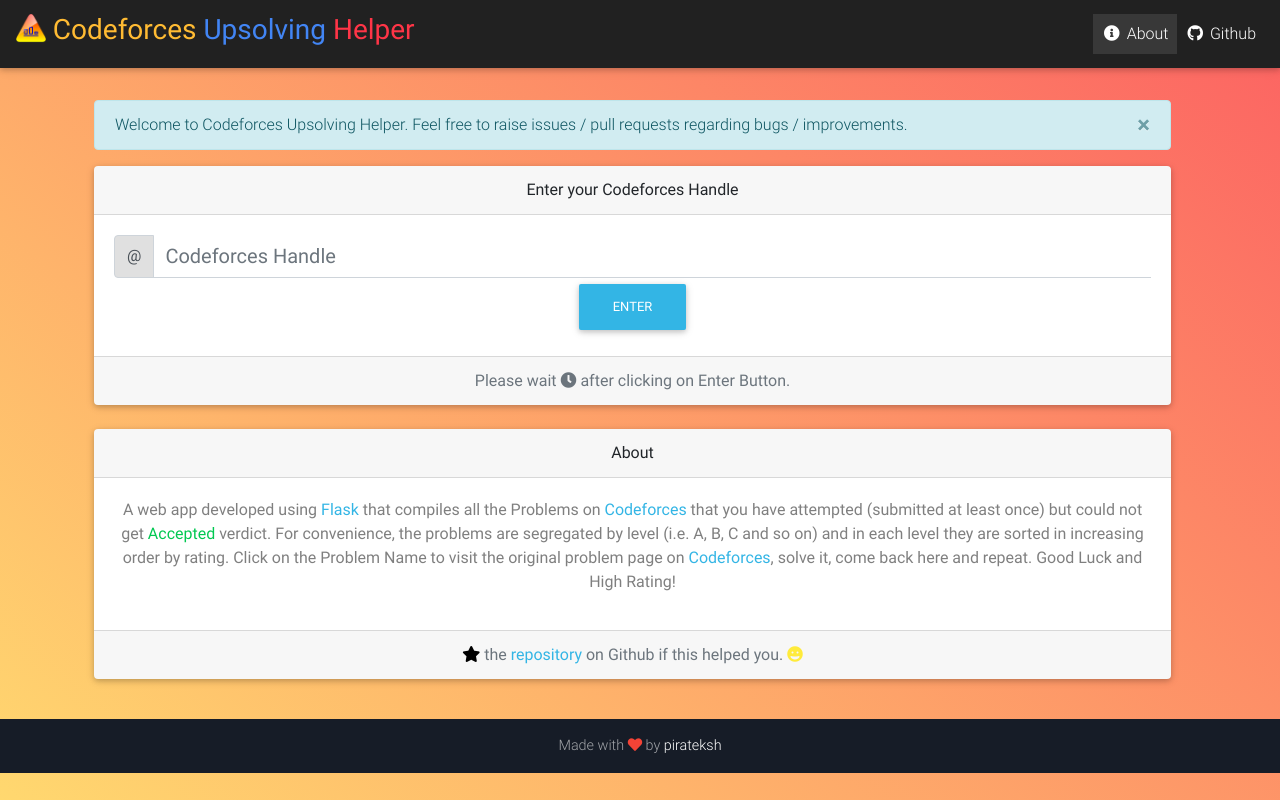
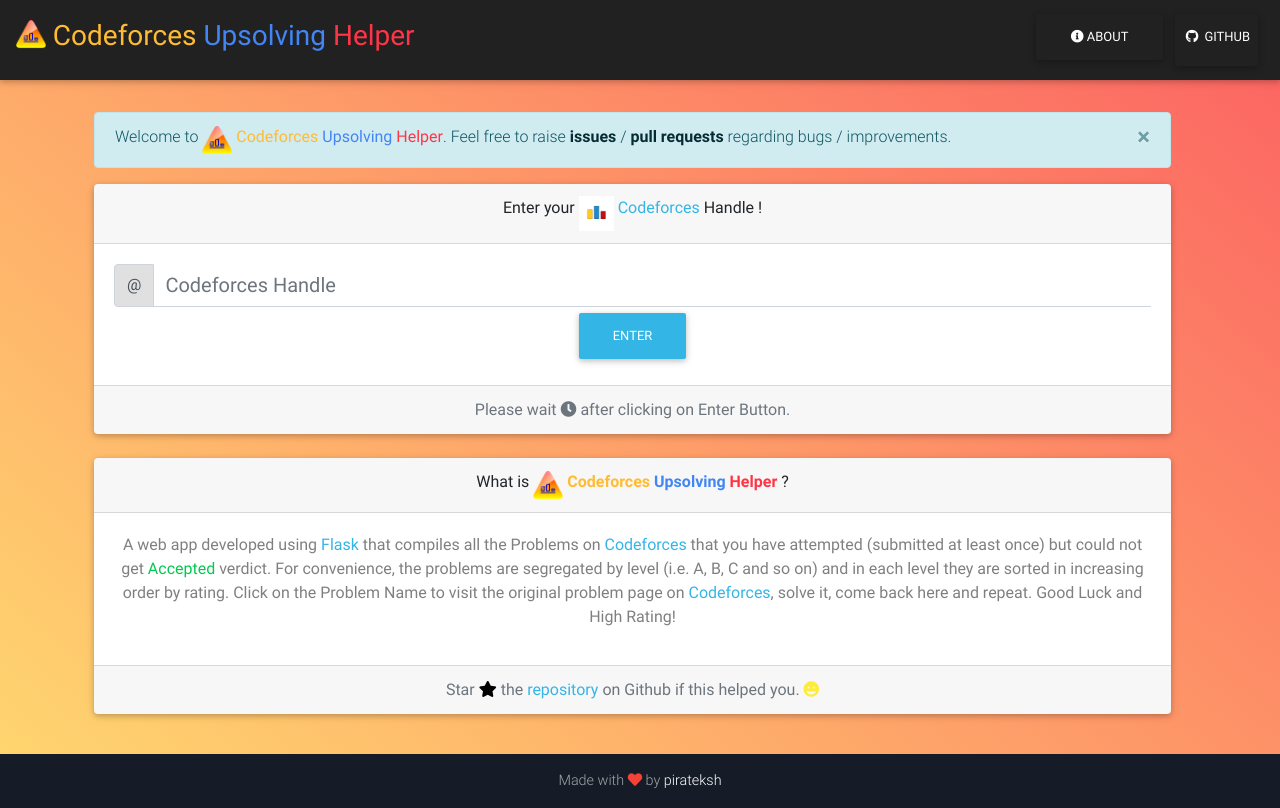
Before and after one commit to pirateksh/codeforces-upsolving-helper, a Flask app: page / in a window 1280 px wide. Run offline with Flask 2, Linux system fonts and the light colour scheme; some libraries are stand-ins or nearby versions.

Commit message:
UI Improvement

```diff
--- a/templates/base.html
+++ b/templates/base.html
@@ -24,8 +24,9 @@
     {% include 'navbar.html' %}
     {% block content %}
     {% endblock %}
+    {% include 'footer.html' %}
+    {% include 'scripts.html' %}
     {% block javascript %}
     {% endblock %}
-    {% include 'footer.html' %}
 </body>
 </html>
--- a/templates/home.html
+++ b/templates/home.html
@@ -3,38 +3,14 @@
 	Codeforces Upsolving Helper
 {% endblock %}
 {% block content %}
-	<script type="text/javascript">
-		function fade(element) {
-		    var op = 1;  // initial opacity
-		    var timer = setInterval(function () {
-		        if (op <= 0.1){
-		            clearInterval(timer);
-		            element.style.display = 'none';
-		        }
-		        element.style.opacity = op;
-		        element.style.filter = 'alpha(opacity=' + op * 100 + ")";
-		        op -= op * 0.1;
-		    }, 50);
-		}
-
-		function f(e) {
-			document.getElementById('connecting_info').innerHTML = '<div class="d-flex align-items-center"> <strong>Connecting...</strong> <div class="spinner-border ml-auto" role="status" aria-hidden="true"></div></div>';
-			fade(document.getElementById('connected_success'));
-			fade(document.getElementById('connected_danger'));
-		}
-
-		function dismiss(e) {
-			fade(document.getElementById(e));
-		}
-	</script>
 	<main>
 		<div class="container">
 			<section class="mx-4 my-3 py-3">
 
 				<!-- Flashing Messages -->
 				<div id="connecting_info" class="alert alert-info flash alert-dismissible fade show" role="alert">
-			        Welcome to Codeforces Upsolving Helper. Feel free to raise issues / pull requests regarding bugs / improvements.
-			        <button onclick="dismiss('connecting_info')" type="button" class="close" data-dismiss="alert" aria-label="Close">
+			        Welcome to <img src="{{ url_for('static', filename='images/favicon.png') }}" height="30" class="d-inline-block align-top" alt="mdb logo"> <b> <span class="text-warning">Codeforces</span> <span class="text-primary">Upsolving</span> <span class="text-danger">Helper</span></b>. Feel free to raise <a target="_blank" href="https://github.com/pirateksh/codeforces-upsolving-helper/issues" class="alert-link">issues</a> / <a target="_blank" href="https://github.com/pirateksh/codeforces-upsolving-helper/pulls" class="alert-link">pull requests</a> regarding bugs / improvements.
+			        <button type="button" class="close" data-dismiss="alert" aria-label="Close">
 				    	<span aria-hidden="true">&times;</span>
 				  	</button>
 			    </div>
@@ -44,14 +20,14 @@
 							{% if category == 'error' %}
 								<div id="connected_danger" class="alert alert-danger flash alert-dismissible fade show" role="alert">
 						            {{ message }}
-						            <button onclick="dismiss('connected_danger')" type="button" class="close" data-dismiss="alert" aria-label="Close">
+						            <button type="button" class="close" data-dismiss="alert" aria-label="Close">
 								    	<span aria-hidden="true">&times;</span>
 								  	</button>
 						        </div>
 							{% elif category == 'success' %}
 								<div id="connected_success" class="alert alert-success flash alert-dismissible fade show" role="alert">
 						            {{ message }} Scroll to see results.
-						            <button onclick="dismiss('connected_success')" type="button" class="close" data-dismiss="alert" aria-label="Close">
+						            <button type="button" class="close" data-dismiss="alert" aria-label="Close">
 								    	<span aria-hidden="true">&times;</span>
 								  	</button>
 						        </div>
@@ -65,7 +41,7 @@
 				<div class="card text-center">
 					<form method="post" action="{{ url_for('home_view') }}">
 						<div class="card-header">
-							Enter your Codeforces Handle
+							Enter your <img src="{{ url_for('static', filename='images/codeforces-icon.png') }}" height="35" class="d-inline-block align-top" alt="mdb logo"> <span class="text-info">Codeforces</span> Handle !
 						</div>
 						<div class="card-body">
 							<div class="md-form form-lg input-group my-0">
@@ -117,7 +93,7 @@
 								{% endif %}
 							</div>
 							<div class="card-footer text-muted">
-								<i class="fas fa-star black-text"></i> the <a class="text-info" href="https://github.com/pirateksh/codeforces-upsolving-helper" target="_blank">repository</a> on Github if this helped you. <i class="fas fa-grin yellow-text"></i>
+								Star <i class="fas fa-star black-text"></i> the <a class="text-info" href="https://github.com/pirateksh/codeforces-upsolving-helper" target="_blank">repository</a> on Github if this helped you. <i class="fas fa-grin yellow-text"></i>
 							</div>
 						</div>
 						{% for index, problems in final_dict.items() %}
@@ -142,21 +118,21 @@
 								{{ comment }}
 							</div>
 							<div class="card-footer text-muted">
-							    <i class="fas fa-star black-text"></i> the <a class="text-info" href="https://github.com/pirateksh/codeforces-upsolving-helper" target="_blank">repository</a> on Github if this helped you. <i class="fas fa-grin yellow-text"></i>
+							    Star <i class="fas fa-star black-text"></i> the <a class="text-info" href="https://github.com/pirateksh/codeforces-upsolving-helper" target="_blank">repository</a> on Github if this helped you. <i class="fas fa-grin yellow-text"></i>
 							</div>
 						</div>
 					{% endif %}
 				{% else %}
 					<div class="card text-center">
 						<div class="card-header">
-							About
+							What is <img src="{{ url_for('static', filename='images/favicon.png') }}" height="30" class="d-inline-block align-top" alt="mdb logo"><b> <span class="text-warning">Codeforces</span> <span class="text-primary">Upsolving</span> <span class="text-danger">Helper</span></b> ?
 						</div>
 						<div class="card-body">
 							<p class="text-black-50">A web app developed using <a class="text-info" href="https://flask.palletsprojects.com/en/1.1.x/quickstart/#a-minimal-application" target="_blank">Flask</a> that compiles all the Problems on <a class="text-info" href="https://codeforces.com/" target="_blank">Codeforces</a> that you have attempted (submitted at least once) but could not get <span class="text-success">Accepted</span> verdict. For convenience, the problems are segregated by level (i.e. A, B, C and so on) and in each level they are sorted in increasing order by rating. Click on the Problem Name to visit the original problem page on <a class="text-info" href="https://codeforces.com/" target="_blank">Codeforces</a>, solve it, come back here and repeat. Good Luck and High Rating!
 							</p>
 						</div>
 						<div class="card-footer text-muted">
-						    <i class="fas fa-star black-text"></i> the <a class="text-info" href="https://github.com/pirateksh/codeforces-upsolving-helper" target="_blank">repository</a> on Github if this helped you. <i class="fas fa-grin yellow-text"></i>
+						    Star <i class="fas fa-star black-text"></i> the <a class="text-info" href="https://github.com/pirateksh/codeforces-upsolving-helper" target="_blank">repository</a> on Github if this helped you. <i class="fas fa-grin yellow-text"></i>
 						</div>
 					</div>
 				{% endif %}
--- /dev/null
+++ b/templates/modal_about.html
@@ -0,0 +1,52 @@
+<!-- Modal -->
+<div class="modal fade" id="aboutModal" tabindex="-1" role="dialog" aria-labelledby="exampleModalLabel"
+  aria-hidden="true">
+  <div class="modal-dialog" role="document">
+    <div class="modal-content">
+      <div class="modal-header">
+        <h5 class="modal-title" id="exampleModalLabel">About</h5>
+        <button type="button" class="close" data-dismiss="modal" aria-label="Close">
+          <span aria-hidden="true">&times;</span>
+        </button>
+      </div>
+      <div class="modal-body">
+         <!--Card Regular-->
+    <div class="card card-cascade">
+
+      <!--Card image-->
+      <div class="view view-cascade overlay">
+        <img src="https://mdbootstrap.com/img/Photos/Others/men.jpg" class="card-img-top" alt="normal">
+        <a>
+          <div class="mask rgba-white-slight"></div>
+        </a>
+      </div>
+      <!--/.Card image-->
+
+      <!--Card content-->
+      <div class="card-body card-body-cascade text-center">
+        <!--Title-->
+        <h4 class="card-title"><strong>Kshitiz Srivastava</strong></h4>
+        <h5>Web developer</h5>
+
+        <p class="card-text">I am currently pursuing Bachelor of Technology (B.Tech.) in Computer Science and Engineering (CSE, 2018-2022 Batch) from MNNIT Allahabad, Prayagraj, India.
+        </p>
+
+        <!--Facebook-->
+        <a type="button" href="" target="_blank" class="btn-floating btn-small btn-fb"><i class="fab fa-facebook-f"></i></a>
+        <!--Twitter-->
+        <a type="button" target="_blank" href="https://www.github.com/pirateksh/" class="btn-floating btn-small btn-tw"><i class="fab fa-github"></i></a>
+        <!--Google +-->
+        <a type="button" target="_blank" href="https://www.linkedin.com/in/kshitiz-srivastava-992822171/" class="btn-floating btn-small btn-dribbble"><i class="fab fa-linkedin"></i></a>
+
+      </div>
+      <!--/.Card content-->
+
+    </div>
+    <!--/.Card Regular-->
+      </div>
+      <div class="modal-footer">
+
+      </div>
+    </div>
+  </div>
+</div>
--- a/templates/navbar.html
+++ b/templates/navbar.html
@@ -5,18 +5,17 @@
       <img src="{{ url_for('static', filename='images/favicon.png') }}" height="30" class="d-inline-block align-top" alt="mdb logo"> <b> <span class="text-warning">Codeforces</span> <span class="text-primary">Upsolving</span> <span class="text-danger">Helper</span></b>
     </h3>
   </a>
-  <!-- <a class="navbar-brand" href="#"></a> -->
   <div class="collapse navbar-collapse" id="navbarSupportedContent-4">
     <ul class="navbar-nav ml-auto">
       <li class="nav-item active">
-        <a class="nav-link" href="#">
+        <button type="button" class="btn btn-dark" data-toggle="modal" data-target="#aboutModal">
           <i class="fas fa-info-circle"></i> About
-          <span class="sr-only">(current)</span>
-        </a>
+        </button>
+        {% include 'modal_about.html' %}
       </li>
       <li class="nav-item">
-        <a class="nav-link text-white" href="https://github.com/pirateksh/codeforces-upsolving-helper" target="_blank">
-          <i class="fab fa-github"></i> Github</a>
+        <button class="btn btn-dark nav-link"><a class="text-white" href="https://github.com/pirateksh/codeforces-upsolving-helper" target="_blank">
+          <i class="fab fa-github"></i> Github</a></button>
       </li>
     </ul>
   </div>
--- /dev/null
+++ b/templates/scripts.html
@@ -0,0 +1,33 @@
+<script type="text/javascript" src="{{ url_for('static', filename='Bootstrap/js/jquery-3.4.1.min.js') }}"></script>
+<!-- Bootstraptq tooltips -->
+<script type="text/javascript" src="{{ url_for('static', filename='Bootstrap/js/popper.min.js') }}"></script>
+<!-- Bootstraptq core JavaScript -->
+<script type="text/javascript" src="{{ url_for('static', filename='Bootstrap/js/bootstrap.min.js') }}"></script>
+<!-- MDB core JavaScript -->
+<script type="text/javascript" src="{{ url_for('static', filename='Bootstrap/js/mdb.min.js') }}"></script>
+<!-- Initializations -->
+
+<script type="text/javascript">
+        function fade(element) {
+            var op = 1;  // initial opacity
+            var timer = setInterval(function () {
+                if (op <= 0.1){
+                    clearInterval(timer);
+                    element.style.display = 'none';
+                }
+                element.style.opacity = op;
+                element.style.filter = 'alpha(opacity=' + op * 100 + ")";
+                op -= op * 0.1;
+            }, 50);
+        }
+
+        function f(e) {
+            document.getElementById('connecting_info').innerHTML = '<div class="d-flex align-items-center"> <strong>Connecting...</strong> <div class="spinner-border ml-auto" role="status" aria-hidden="true"></div></div>';
+            fade(document.getElementById('connected_success'));
+            fade(document.getElementById('connected_danger'));
+        }
+
+        function dismiss(e) {
+            fade(document.getElementById(e));
+        }
+    </script>
```
Also changed, not shown: static/images/codeforces-icon.png (added).
